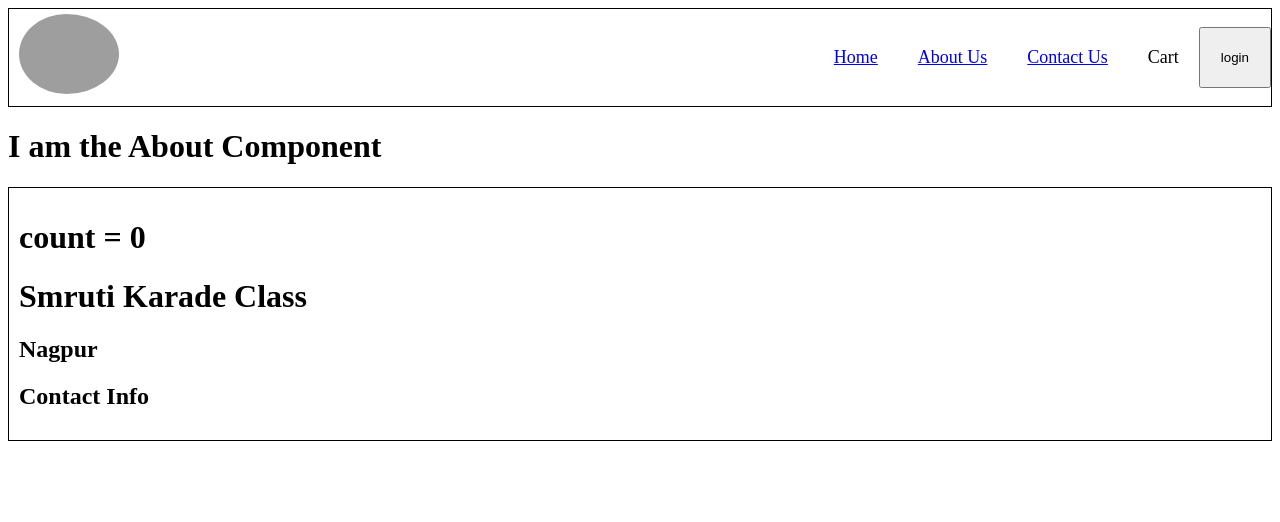
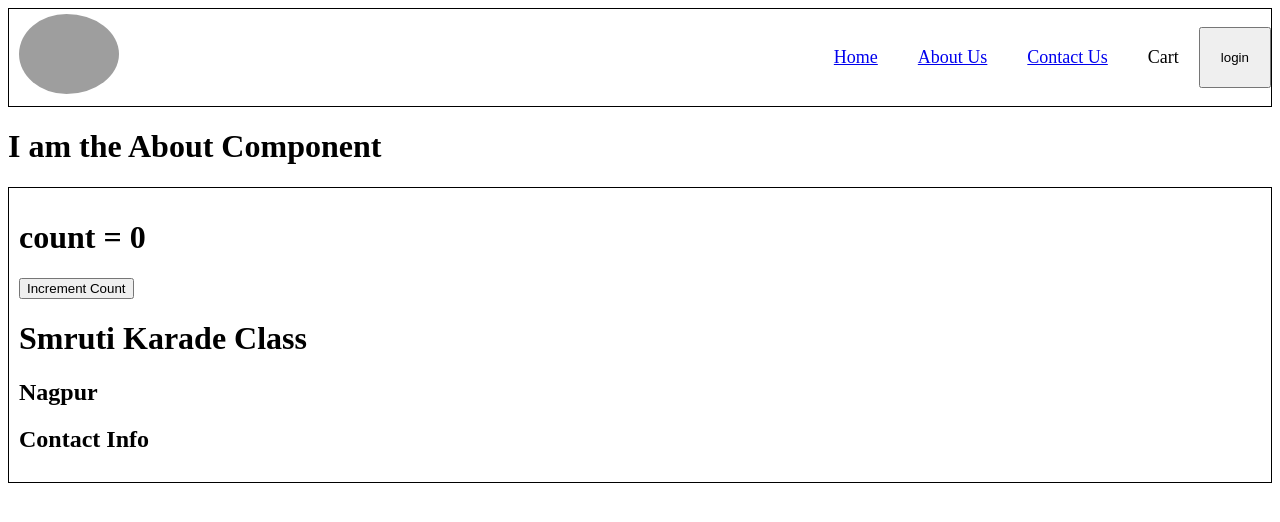
Before and after one commit to Smruti-25/React, a React (Vite) app: page /about in a window 1280 px wide. Shown: the top 522 px of the page. Built offline with nearby package versions, Linux system fonts and the light colour scheme; grey boxes are pictures that could not be loaded.

Commit message:
changing state variable in a class based component

```diff
--- a/src/components/UserClass.js
+++ b/src/components/UserClass.js
@@ -13,6 +13,11 @@ class UserClass extends React.Component {
     return (
       <div className="user-card">
         <h1>count = {count}</h1>
+        <button onClick={() => {
+          this.setState({
+            count : this.state.count + 1
+          })
+        }}>Increment Count</button>
         <h1>{name}</h1>
         <h2>{location}</h2>
         <h2>Contact Info</h2>
```
